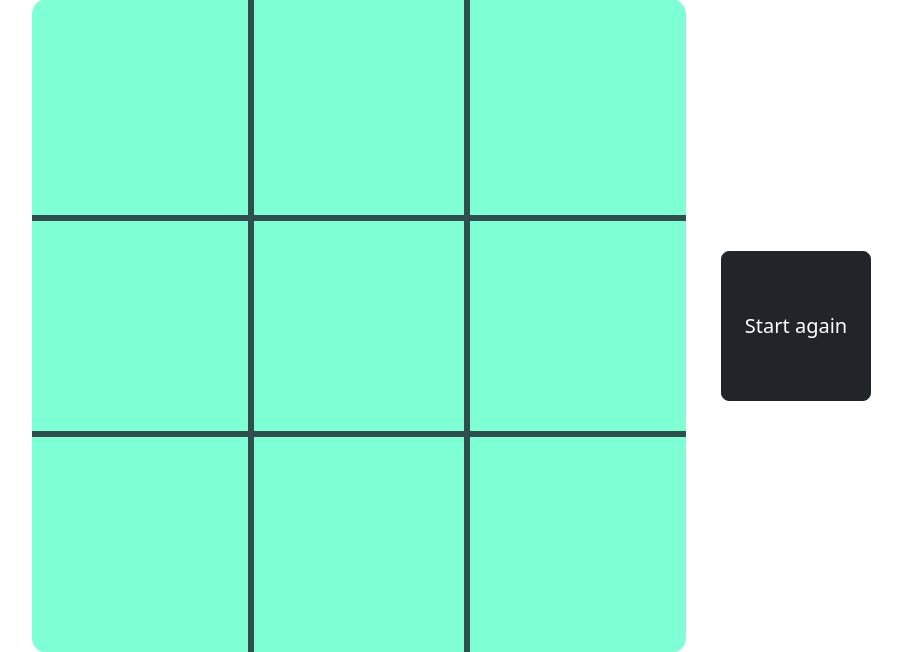
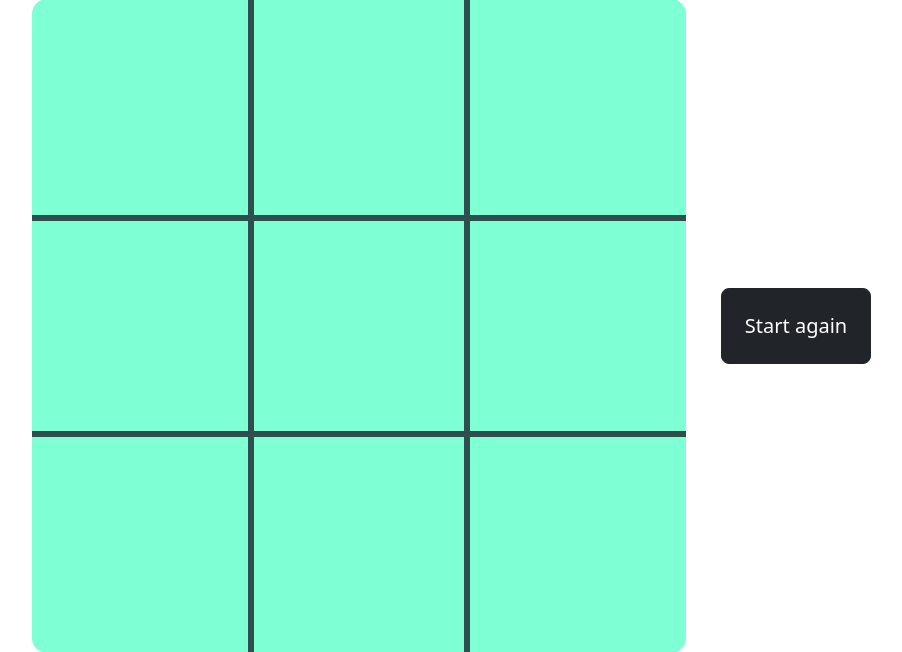
Before and after one commit to patrykzarazinski/TicTacToe, a Flask app: template flask-app/templates/game.html in a window 1280 px wide. Shown: the part 114-766 px from the top of the page, without its empty margins (281-1183 px from the left). Run offline with Flask 2, Linux system fonts and the light colour scheme; the template is opened without the code that fills it, so the values that code supplies are empty; style sheets or scripts are compiled from the project's sources.

Commit message:
Size of pixel changed

```diff
--- a/flask-app/static/style/style.scss
+++ b/flask-app/static/style/style.scss
@@ -182,5 +182,5 @@ body {
     position: absolute;
     right: 10%;
     top: 50%;
-    margin-top: -75px;
+    margin-top: -38px;
 }
--- a/flask-app/templates/game.html
+++ b/flask-app/templates/game.html
@@ -85,7 +85,7 @@
         <path id="vertically-right" d="M545 25 L545 629" stroke="darkslategrey" stroke-width="6px"/>
     </svg>
     <div id="button">
-        <button type="button" style="height:150px;width:150px;" class="btn btn-dark btn-lg">Start again</button>
+        <button type="button" style="height:76px;width:150px;" class="btn btn-dark btn-lg">Start again</button>
     </div>
 </div>
 {%endblock%}
```
